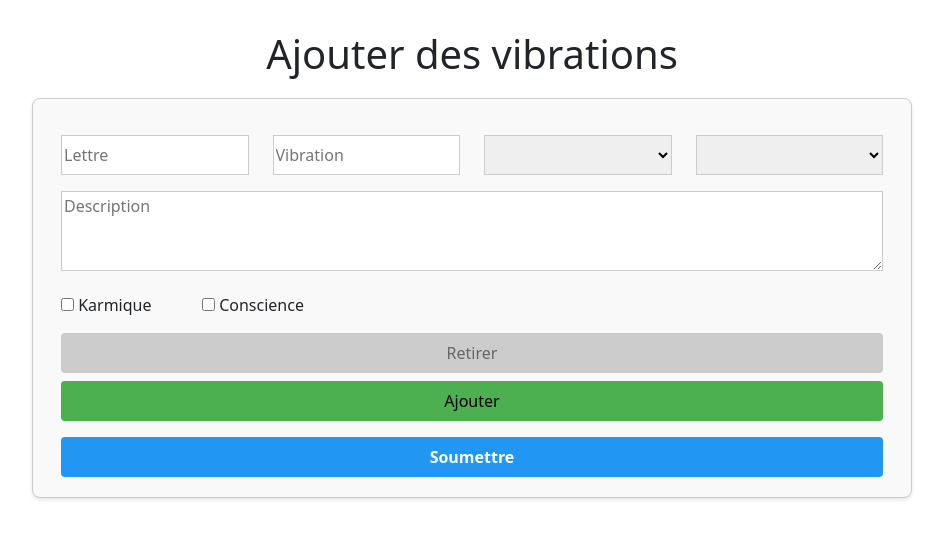
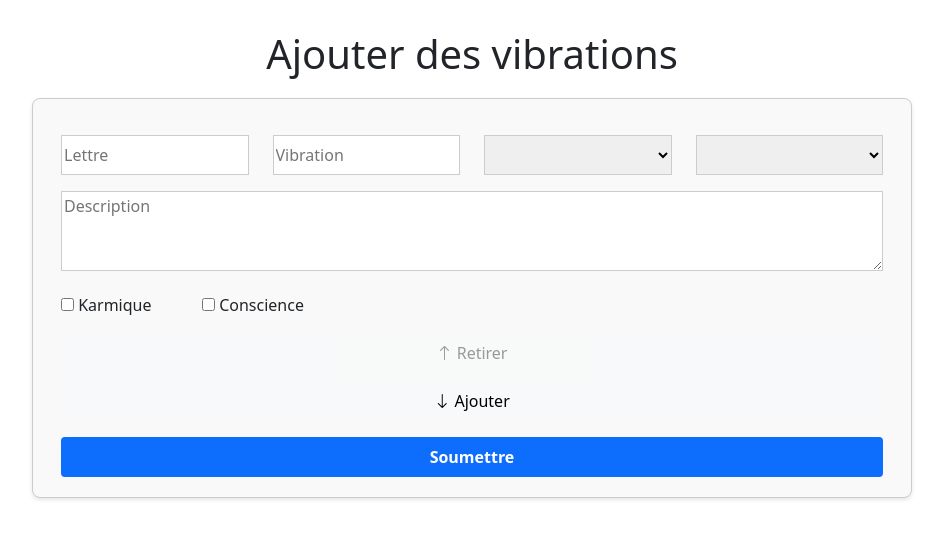
Before and after one commit to Javid974/Guematrie, an Angular app: page /admin/add in a window 1280 px wide. Shown: the top 538 px of the page, without its empty margins (168-1111 px from the left). Built offline with nearby package versions, Linux system fonts and the light colour scheme.

Commit message:
boostrap icons

```diff
--- a/angular.json
+++ b/angular.json
@@ -26,6 +26,7 @@
             ],
             "styles": [
               "node_modules/bootstrap/dist/css/bootstrap.min.css",
+              "node_modules/bootstrap-icons/font/bootstrap-icons.min.css",
               "src/styles.css"
             ],
             "scripts": []
@@ -91,6 +92,7 @@
             ],
             "styles": [
               "node_modules/bootstrap/dist/css/bootstrap.min.css",
+              "node_modules/bootstrap-icons/font/bootstrap-icons.min.css",
               "src/styles.css"
             ],
             "scripts": []
--- a/package.json
+++ b/package.json
@@ -19,6 +19,7 @@
     "@angular/platform-browser-dynamic": "^15.2.0",
     "@angular/router": "^15.2.0",
     "bootstrap": "^5.3.3",
+    "bootstrap-icons": "^1.11.3",
     "rxjs": "~7.8.0",
     "tslib": "^2.3.0",
     "zone.js": "~0.12.0"
--- a/src/app/admin/admin-add-vibration/admin-add-vibration.component.css
+++ b/src/app/admin/admin-add-vibration/admin-add-vibration.component.css
@@ -40,32 +40,17 @@
     border: none;
     cursor: pointer;
     border-radius: 4px;
-    /* margin: 5px 26px;
-    padding: 5px 10px;
-
-
-
-    width: 93.5%;  */
-  }
-
-  .add-btn {
-    background-color: #4CAF50;
-  }
-
-  .remove-btn {
-    background-color: #cccccc;
   }
 
   .remove-btn:disabled {
-    background-color: #cccccc; /* Gris pour indiquer qu'il est désactivé */
+    pointer-events: auto;
     color: #666666;
     cursor: not-allowed; /* Change le curseur pour indiquer qu'il n'est pas cliquable */
   }
 
   /* Style spécifique pour le bouton Soumettre */
 .submit-btn {
-  background-color: #2196F3; /* Bleu vif pour se démarquer */
-  color: white; /* Texte en blanc pour une bonne lisibilité */
+ /* Texte en blanc pour une bonne lisibilité */
   font-weight: bold; /* Rendre le texte un peu plus gras */
   transition: background-color 0.3s, transform 0.2s;
 
--- a/src/app/admin/admin-add-vibration/admin-add-vibration.component.html
+++ b/src/app/admin/admin-add-vibration/admin-add-vibration.component.html
@@ -63,12 +63,16 @@
           </div>
         </div>
 
-        <button type="button"  class="remove-btn mb-2" (click)="removeVibrationFormGroup(i)" [disabled]="vibrationsControls.length <= 1">Retirer</button>
-        <button class="add-btn" *ngIf="i === vibrationsControls.length - 1" (click)="addVibrationFormGroup()">Ajouter</button>
+        <button type="button"  class="remove-btn btn btn-light mb-2" (click)="removeVibrationFormGroup(i)" [disabled]="vibrationsControls.length <= 1">
+          <i class="bi bi-arrow-up"></i>
+          Retirer</button>
+        <button type="button" class="add-btn btn btn-light" *ngIf="i === vibrationsControls.length - 1" (click)="addVibrationFormGroup()">
+          <i class="bi bi-arrow-down"></i>
+          Ajouter</button>
       </div>
     </div>
     <div>
-      <button class="submit-btn" type="submit">Soumettre</button>
+      <button class="submit-btn btn btn-primary" type="submit">Soumettre</button>
     </div>
 
   </form>
--- a/src/app/guematrie/components/guematrie-form/guematrie-form.component.css
+++ b/src/app/guematrie/components/guematrie-form/guematrie-form.component.css
@@ -75,15 +75,15 @@ body, html {
 
   .submit-button {
     width: 100%;
-    background-color: #4CAF50;
+
     color: white;
-    padding: 14px 20px;
-    margin: 8px 0;
+    /* padding: 14px 20px;
+    margin: 8px 0; */
     border: none;
     border-radius: 4px;
     cursor: pointer;
   }
 
   .submit-button:hover {
-    background-color: #45a049;
+    background-color: #005a9c;
   }
--- a/src/app/guematrie/components/guematrie-form/guematrie-form.component.html
+++ b/src/app/guematrie/components/guematrie-form/guematrie-form.component.html
@@ -64,7 +64,7 @@
         />
       </div>
 
-      <button type="submit" class="submit-button">Générer la guematrie</button>
+      <button type="submit" class="submit-button btn btn-primary">Générer la guematrie</button>
     </form>
   </div>
 </div>
```
Also changed, not shown: 1 other file (tests, documents, lock files or other folders).
